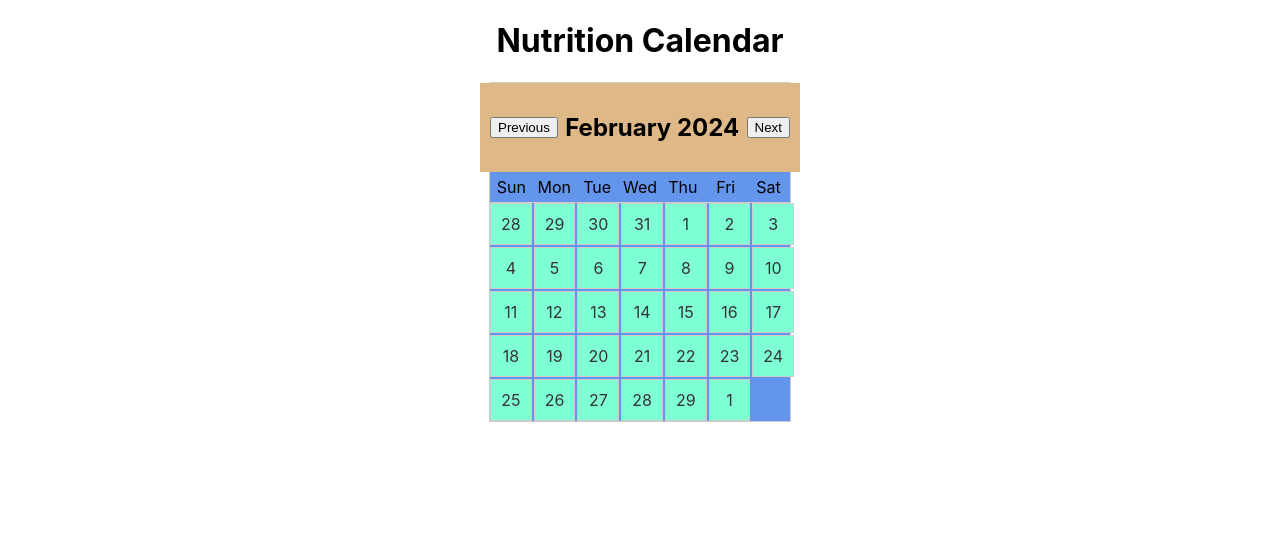
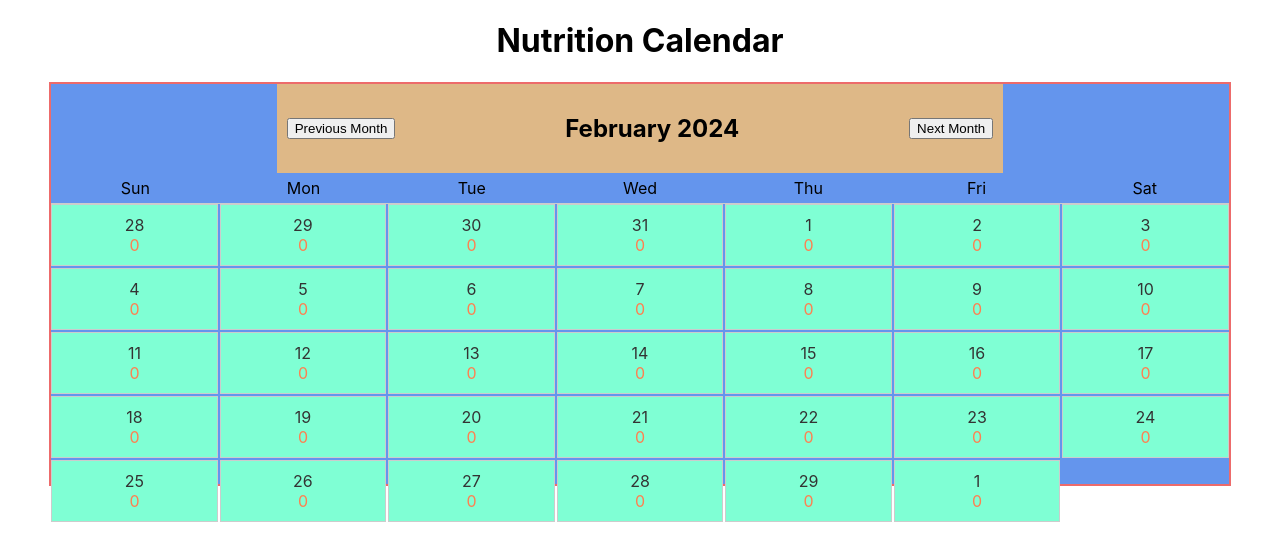
Before and after one commit to davidxv15/Nutrition-Calendar, a React (Create React App) app: page / in a window 1280 px wide. Shown: the top 560 px of the page. Built offline with nearby package versions, Linux system fonts and the light colour scheme.

Commit message:
note clarity

```diff
--- a/src/components/Calendar/Calendar.css
+++ b/src/components/Calendar/Calendar.css
@@ -2,8 +2,9 @@
   display: flex;
   flex-direction: column;
   align-items: center;
-  width: 300px;
-  border: 1px solid #ccc;
+  width: 92%;
+  height: 25em;
+  border: 2px solid #ed6b6b;
   margin: auto;
   background-color: cornflowerblue;
 }
@@ -12,7 +13,7 @@
   display: flex;
   justify-content: space-between;
   align-items: center;
-  width: 100%;
+  width: 60%;
   padding: 10px;
   /* background-color: #f0f0f0; */
   background-color: burlywood;
@@ -38,13 +39,14 @@
 }
 
 .day {
-  /* flex: 1; */
+
   border: 1px solid #ccc;
   padding: 10px;
   text-align: center;
 }
 
 .day-expanded {
+  background-color: rgb(255, 255, 255);
   position: fixed;
   top: 50%;
   left: 50%;
@@ -54,20 +56,25 @@
   transform: translate(-50%, -50%) scale(1.6);
   border: 1px solid #ccc;
   z-index: 3;
-  opacity: 0.97;
+  opacity: 0.9;
   overflow: auto;
 }
 
 .day-content {
   position: relative;
 }
-.day-content ul {
+.day-content ol {
   padding: 0;
   margin: 0;
 }
 .day-content li {
   list-style: none;
   margin-bottom: 10px;
+}
+
+.calorie-integer {
+  color: purple;
+  transform: translateX(3em);
 }
 
 .day-content button {
@@ -95,11 +102,24 @@
 
 .day-content .x-button {
   text-align: center;
-  color: rgb(3, 239, 216);
-  background-color: rgb(155, 48, 255);
+  color: rgb(0, 0, 0);
+  box-shadow: none;
+  right: 1em;
+  line-height: 2em;
 }
 
 .day-content .close-button {
-  background-color: white;
-  color: rgb(234, 124, 14);
+  color: rgb(78, 69, 61);
+  top: -2em;
+  right: .4em;
+  box-shadow: none;
 }
+
+.day-content .total-calories {
+  color: red;
+  bottom: 1em;
+}
+
+.total-calories {
+  color: coral;
+}
--- a/src/components/Calendar/Calendar.jsx
+++ b/src/components/Calendar/Calendar.jsx
@@ -10,6 +10,7 @@ const Calendar = () => {
   const [selectedDate, setSelectedDate] = useState(null);
   const [foodData, setFoodData] = useState({});
   const [expandedDay, setExpandedDay] = useState(null);
+  const [totalCaloriesData, setTotalCaloriesData] = useState({});
 
   const handleAddFood = (food) => {
     if (selectedDate) {
@@ -25,7 +26,7 @@ const Calendar = () => {
   };
 
   const renderCalendar = () => {
-    // const weekdays = moment.weekdaysShort(); // Makes days abbreviated
+    // const weekdays = moment.weekdaysShort(); // Makes days abbreviated?
     const monthStart = currentMonth.clone().startOf("month");
     const monthEnd = currentMonth.clone().endOf("month");
     const startDate = monthStart.clone().startOf("week");
@@ -40,11 +41,11 @@ const Calendar = () => {
           key={currentDate.format("YYYY-MM-DD")}
           date={currentDate.clone()}
           currentMonth={currentMonth}
-          onClick={handleDayClick} // Pass onClick handler to Day component
-          isExpanded={expandedDay && expandedDay.isSame(currentDate, "day")} // Pass isExpanded prop
-          foodData={foodData[currentDate.format("YYYY-MM-DD")] || []} // Pass foodData for the day
+          onClick={handleDayClick} // will pass onClick handler to day.jsx component
+          isExpanded={expandedDay && expandedDay.isSame(currentDate, "day")} // Pass 'isExpanded' prop
+          foodData={foodData[currentDate.format("YYYY-MM-DD")] || []} // Pass foodData for the day i clicked
           setFoodData={setFoodData}
-          setExpandedDay={setExpandedDay} // passing as a prop
+          setExpandedDay={setExpandedDay}
           selectedDate={selectedDate}
         />
       );
@@ -67,14 +68,14 @@ const Calendar = () => {
       // If the clicked day is already expanded, do nothing
       return;
     } else {
-      // Otherwise, expand the clicked day
+      // Otherwise, expand the clicked day. very important handler to memorize!
       setExpandedDay(day);
     }
     setSelectedDate(day);
   };
 
   const renderWeekdays = () => {
-    const weekdays = moment.weekdaysShort(); // Get abbreviated names of days of the week
+    const weekdays = moment.weekdaysShort(); // Abbrev days will work if above isnt'
     return weekdays.map((day) => (
       <div className="weekday" key={day}>
         {day}
@@ -87,13 +88,13 @@ const Calendar = () => {
   return (
     <div className="calendar">
       <div className="calendar-header">
-        <button onClick={goToPreviousMonth}>Previous</button>
+        <button onClick={goToPreviousMonth}>Previous Month</button>
         <h2>{currentMonth.format("MMMM YYYY")}</h2>
-        <button onClick={goToNextMonth}>Next</button>
+        <button onClick={goToNextMonth}>Next Month</button>
       </div>
       <div className="calendar-weekdays">{renderWeekdays()}</div>
       <div className="calendar-body">{renderCalendar()}</div>
-      {/* Render FoodInput component if a day is selected */}
+      {/* Render FoodInput component if a day is selected, or maybe move into modal? */}
       <div className="food-input-container">
         {selectedDate && <FoodInput onAddFood={handleAddFood} />}
       </div>
--- a/src/components/Calendar/Day.css
+++ b/src/components/Calendar/Day.css
@@ -1,6 +1,6 @@
 .day {
   font-size: 16px;
-  border: 1px solid #140c0c;
+  border: 3px solid #08d241;
   padding: 10px;
   text-align: center;
   cursor: pointer;
@@ -8,6 +8,12 @@
   color: #333;
   background-color: aquamarine;
 }
+/* .day {
+  border: 1px solid #0ad82d;
+  padding: 10px;
+  text-align: center;
+  font-size: 16px;
+} */
 
 
 .day-expanded {
@@ -15,7 +21,7 @@
   font-size: 12px;
   height: 195px;
   transform: translate(-50%, -50%) scale(1.4);
-  color: rgb(19, 84, 31);
+  color: rgb(27, 13, 171);
   background-color: rgb(224, 193, 151);
   padding: 10px;
   border: 1px solid #ccc;
@@ -41,6 +47,8 @@
 .day-content li {
   list-style: none;
   margin-bottom: 10px;
+  text-align: left;
+  background-color: lightblue;
 }
 
 .day-content button {
@@ -52,14 +60,13 @@
   cursor: pointer;
 }
 
-.close-button {
+/* .close-button {
   background-color: white;
   color: peru;
+} */
 
-}
-
-.x-button {
+/* .x-button {
   text-align: center;
   color: teal;
   background-color: blueviolet;
-}
+} */
--- a/src/components/Calendar/Day.jsx
+++ b/src/components/Calendar/Day.jsx
@@ -1,6 +1,10 @@
 import React from "react";
 import "./Day.css";
 import "./Calendar.css";
+import { IoMdCloseCircle } from "react-icons/io";
+import { BsTrash3 } from "react-icons/bs";
+
+
 
 const Day = ({
   date,
@@ -8,6 +12,7 @@ const Day = ({
   onClick,
   isExpanded,
   foodData,
+  totalCaloriesData,
   setFoodData,
   setExpandedDay,
   selectedDate,
@@ -44,31 +49,34 @@ const Day = ({
       onClick={handleDayClick}
     >
       {date.format("D")}
+      {/* ADD CAL TOTAL IN A DIV FOR STATIC CALENDAR VIEW */}
+      <div className="total-calories">{totalCalories}</div>
       {isExpanded && (
         <div className="day-expanded">
           <div className="selected-date">
-            {selectedDate && selectedDate.format("MM - DD - YYYY")}
+            {selectedDate && selectedDate.format("MM.DD, YYYY")}
           </div>
           <div className="day-content">
-            {/* DISPLAY: Date, Food Input, THEN IT'S CALORIES  and  total */}
             <div className="total-calories">Total: {totalCalories}</div>
 
             <button
               className="close-button"
               onClick={() => setExpandedDay(null)}
             >
-              Close
+              <IoMdCloseCircle />
+
             </button>
             <ol>
               {foodData.map((item) => (
                 <li key={item.uuid}>
                   {/* <span>{index + 1}. </span> */}
-                  {item.foodName} - {item.calories} Cal{" "}
+                  {item.foodName} - <span className="calorie-integer">{item.calories} Cal</span> {" "}
                   <button
                     className="x-button"
                     onClick={() => handleDeleteFood(item.uuid)}
                   >
-                    x
+                    <BsTrash3 />
+
                   </button>
                 </li>
               ))}
```
